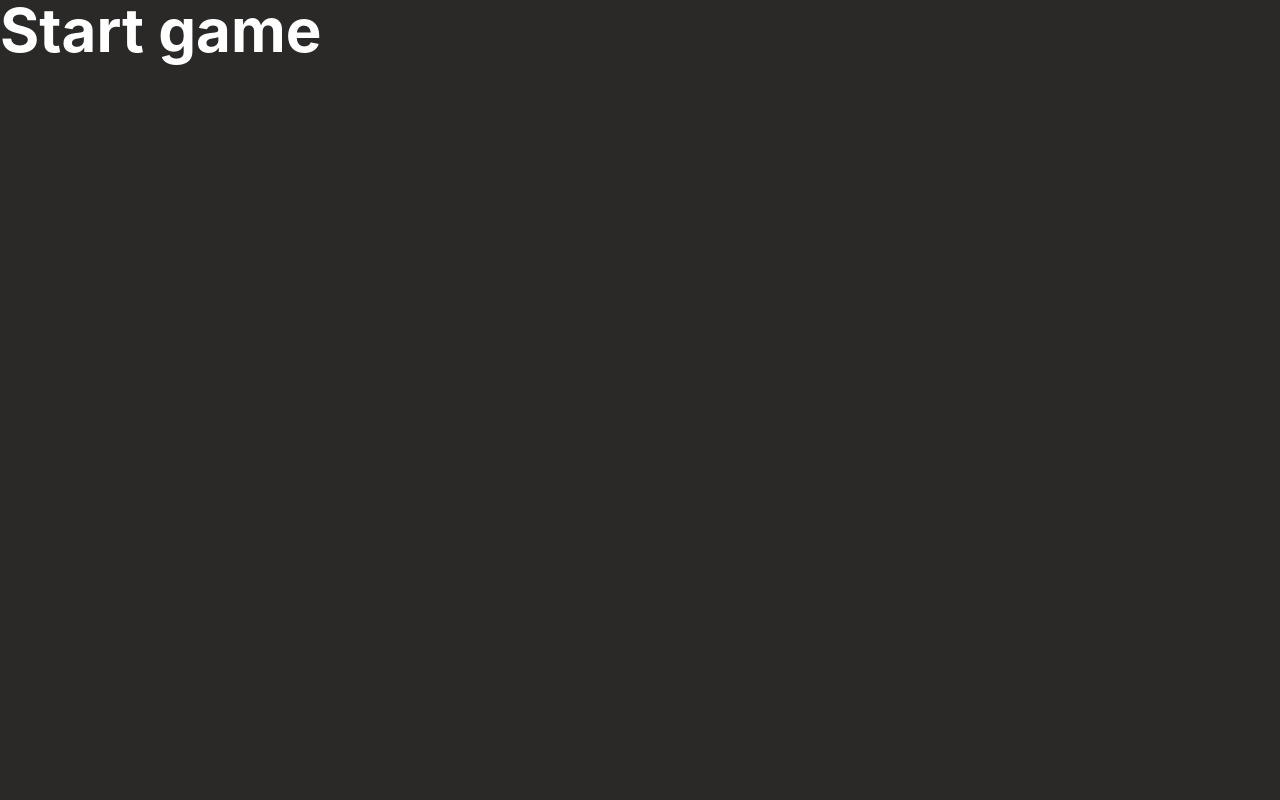
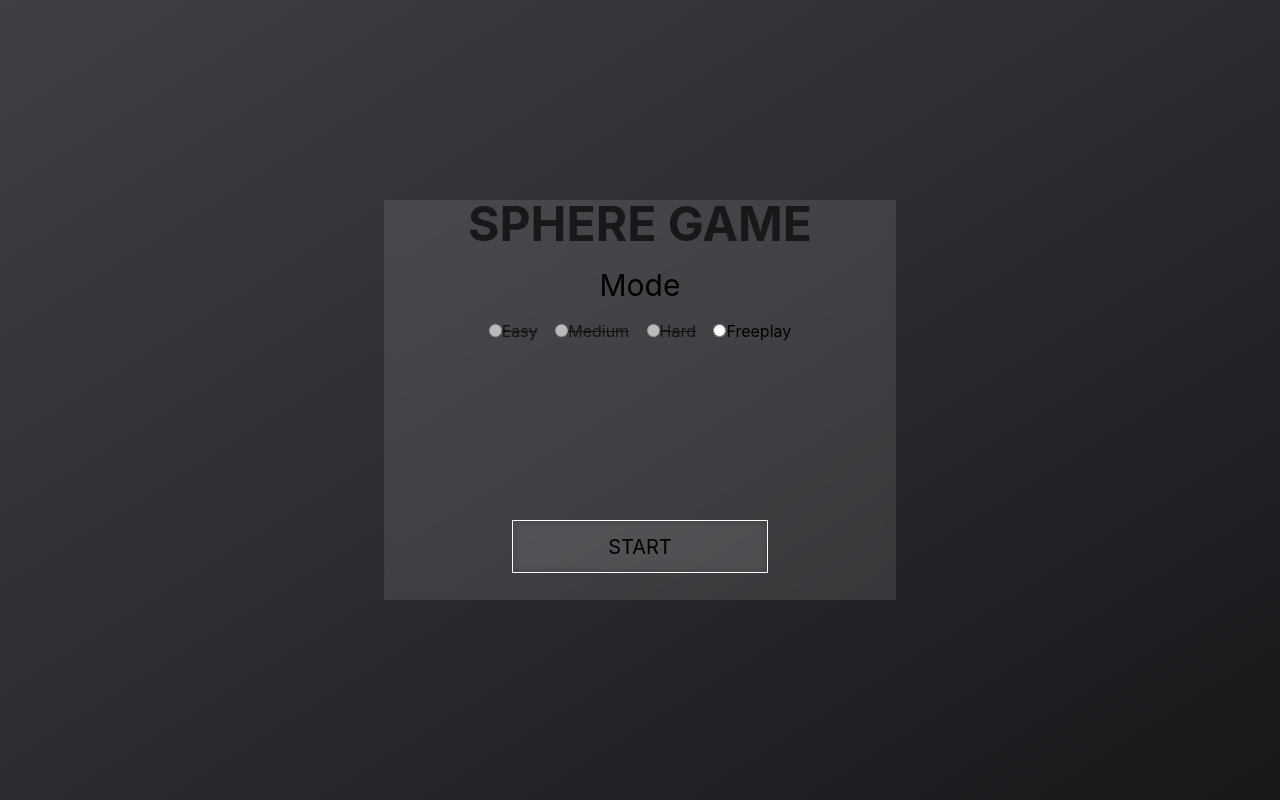
Before and after one commit to aneiqu/aiming-game, a React (Create React App) app: page / in a window 1280 px wide. Built offline with nearby package versions, Linux system fonts and the light colour scheme.

Commit message:
Adding UI

```diff
--- a/public/index.html
+++ b/public/index.html
@@ -1,14 +1,11 @@
-<!DOCTYPE html>
+<!doctype html>
 <html lang="en">
   <head>
     <meta charset="utf-8" />
     <link rel="icon" href="%PUBLIC_URL%/favicon.ico" />
     <meta name="viewport" content="width=device-width, initial-scale=1" />
     <meta name="theme-color" content="#000000" />
-    <meta
-      name="description"
-      content="Web site created using create-react-app"
-    />
+    <meta name="description" content="Sphere game app" />
     <link rel="apple-touch-icon" href="%PUBLIC_URL%/logo192.png" />
     <!--
       manifest.json provides metadata used when your web app is installed on a
@@ -24,7 +21,7 @@
       work correctly both with client-side routing and a non-root public URL.
       Learn how to configure a non-root public URL by running `npm run build`.
     -->
-    <title>React App</title>
+    <title>Sphere game</title>
   </head>
   <body>
     <noscript>You need to enable JavaScript to run this app.</noscript>
--- a/src/App.css
+++ b/src/App.css
@@ -1,9 +1,6 @@
-* {
-  background-color: rgb(43, 41, 40);
-}
 .sphere {
-  height: 60px;
-  width: 60px;
+  height: 75px;
+  width: 75px;
   border-radius: 100%;
   background-color: red;
   position: absolute;
@@ -11,7 +8,7 @@
     top 1s,
     left 1s;
   cursor: pointer;
-  transition-timing-function: ease-in-out;
+  transition-timing-function: linear;
 }
 .hidden {
   visibility: none;
--- a/src/App.js
+++ b/src/App.js
@@ -1,105 +1,106 @@
 import { useEffect, useState } from "react";
 import "./App.css";
+import MainMenu from "./components/MainMenu/MainMenu";
 
 function App() {
-  const [position, setPosition] = useState({ top: 0, left: 0, duration: 0 });
-  const [time, setTime] = useState({ in: 0, out: 0 });
-  const [bestTime, setBestTime] = useState(0);
-  const [speed, setSpeed] = useState(180);
+  // const [position, setPosition] = useState({ top: 0, left: 0, duration: 0 });
+  // const [time, setTime] = useState({ in: 0, out: 0 });
+  // const [bestTime, setBestTime] = useState(0);
+  // const [speed, setSpeed] = useState(180);
 
-  const startGame = (e) => {
-    const element = document.querySelector(".interface");
-    element.classList.toggle("hidden");
-    e.target.classList.toggle("hidden");
-    moveElement();
-  };
+  // const startGame = (e) => {
+  //   const element = document.querySelector(".interface");
+  //   element.classList.toggle("hidden");
+  //   e.target.classList.toggle("hidden");
+  //   moveElement();
+  // };
 
-  const moveElement = () => {
-    const element = document.querySelector(".sphere");
+  // const moveElement = () => {
+  //   const element = document.querySelector(".sphere");
 
-    // possible dimensions minus sphere size
-    const h = window.innerHeight - 60;
-    const w = window.innerWidth - 60;
-    // new position
-    const nh = Math.floor(Math.random() * h);
-    const nw = Math.floor(Math.random() * w);
-    // distance formula
-    const distance = Math.sqrt(
-      (nh - parseInt(element.style.top)) ** 2 +
-        (nw - parseInt(element.style.left)) ** 2
-    );
+  //   // possible dimensions minus sphere size
+  //   const h = window.innerHeight - 60;
+  //   const w = window.innerWidth - 60;
+  //   // new position
+  //   const nh = Math.floor(Math.random() * h);
+  //   const nw = Math.floor(Math.random() * w);
+  //   // distance formula
+  //   const distance = Math.sqrt(
+  //     (nh - parseInt(element.style.top)) ** 2 +
+  //       (nw - parseInt(element.style.left)) ** 2
+  //   );
 
-    // distance / px multplied by 1000 to make it px/s
-    const duration = (distance / +element.getAttribute("speed")) * 1000;
+  //   // distance / px multplied by 1000 to make it px/s
+  //   const duration = (distance / +element.getAttribute("speed")) * 1000;
 
-    setPosition({
-      top: nh,
-      left: nw,
-      duration: duration,
-    });
-  };
+  //   setPosition({
+  //     top: nh,
+  //     left: nw,
+  //     duration: duration,
+  //   });
+  // };
 
-  const handleAnimationEnd = () => {
-    moveElement();
-  };
+  // const handleAnimationEnd = () => {
+  //   moveElement();
+  // };
 
-  // replaying on trasition end
-  useEffect(() => {
-    const element = document.querySelector(".sphere");
-    element.addEventListener("transitionend", handleAnimationEnd);
-    return () => {
-      element.removeEventListener("transitionend", handleAnimationEnd);
-    };
-  }, []);
+  // // replaying on trasition end
+  // useEffect(() => {
+  //   const element = document.querySelector(".sphere");
+  //   element.addEventListener("transitionend", handleAnimationEnd);
+  //   return () => {
+  //     element.removeEventListener("transitionend", handleAnimationEnd);
+  //   };
+  // }, []);
 
-  // Updating best time
-  useEffect(() => {
-    if (time.out < time.in) return;
-    const currentTime = ((time.out - time.in) / 1000).toFixed(2);
-    currentTime > bestTime ? setBestTime(currentTime) : setBestTime(bestTime);
-  }, [time]);
+  // // Updating best time
+  // useEffect(() => {
+  //   if (time.out < time.in) return;
+  //   const currentTime = ((time.out - time.in) / 1000).toFixed(2);
+  //   currentTime > bestTime ? setBestTime(currentTime) : setBestTime(bestTime);
+  // }, [time]);
 
-  const handleMouseInteract = (e) => {
-    e.type === "mouseenter"
-      ? setTime((prev) => {
-          return {
-            in: e.timeStamp,
-            out: prev.out,
-          };
-        })
-      : setTime((prev) => {
-          return {
-            in: prev.in,
-            out: e.timeStamp,
-          };
-        });
-  };
+  // const handleMouseInteract = (e) => {
+  //   e.type === "mouseenter"
+  //     ? setTime((prev) => {
+  //         return {
+  //           in: e.timeStamp,
+  //           out: prev.out,
+  //         };
+  //       })
+  //     : setTime((prev) => {
+  //         return {
+  //           in: prev.in,
+  //           out: e.timeStamp,
+  //         };
+  //       });
+  // };
 
-  useEffect(() => {
-    const element = document.querySelector(".sphere");
-    element.addEventListener("mouseenter", handleMouseInteract);
-    return () => {
-      element.removeEventListener("mouseenter", handleMouseInteract);
-    };
-  }, []);
-  useEffect(() => {
-    const element = document.querySelector(".sphere");
-    element.addEventListener("mouseleave", handleMouseInteract);
-    return () => {
-      element.removeEventListener("mouseleave", handleMouseInteract);
-    };
-  }, []);
+  // useEffect(() => {
+  //   const element = document.querySelector(".sphere");
+  //   element.addEventListener("mouseenter", handleMouseInteract);
+  //   return () => {
+  //     element.removeEventListener("mouseenter", handleMouseInteract);
+  //   };
+  // }, []);
+  // useEffect(() => {
+  //   const element = document.querySelector(".sphere");
+  //   element.addEventListener("mouseleave", handleMouseInteract);
+  //   return () => {
+  //     element.removeEventListener("mouseleave", handleMouseInteract);
+  //   };
+  // }, []);
 
-  const handleSpeedUpdate = (e) => {
-    e.preventDefault();
-    +e.target[0].value <= 100
-      ? alert("Minimum speed is 100px/s!")
-      : setSpeed(+e.target[0].value);
-  };
+  // const handleSpeedUpdate = (e) => {
+  //   e.preventDefault();
+  //   +e.target[0].value <= 100
+  //     ? alert("Minimum speed is 100px/s!")
+  //     : setSpeed(+e.target[0].value);
+  // };
 
   return (
-    <div>
-      <div className={` interface hidden`}>
+    <div className='w-screen h-screen bg-gradient-to-br from-zinc-700 to-zinc-900'>
+      {/* <div className={` interface hidden`}>
         <div className='text-white text-3xl font-bold w-fit ml-2'>
           Current best time= {bestTime}s
         </div>
@@ -131,7 +132,8 @@ function App() {
         onClick={(e) => startGame(e)}
       >
         Start game
-      </div>
+      </div> */}
+      <MainMenu />
     </div>
   );
 }
--- /dev/null
+++ b/src/components/MainMenu/MainMenu.jsx
@@ -0,0 +1,70 @@
+import { useEffect, useState } from "react";
+import RadioInput from "../re-usable/RadioInput";
+
+export default function MainMenu() {
+  const [mode, setMode] = useState();
+
+  useEffect(() => {
+    console.log(mode);
+  }, [mode]);
+  return (
+    <div className='absolue h-screen w-screen flex justify-center items-center'>
+      <div className='w-2/5 h-2/4 bg-white/10 backdrop-blur-sm'>
+        <section className='w-full h-1/6 bg-transparent'>
+          <div className='uppercase text-5xl text-center font-bold text-zinc-900 bg-transparent'>
+            Sphere Game
+          </div>
+        </section>
+        <section className='w-full h-3/5 bg-transparent'>
+          <div className='w-full h-min mb-4 flex justify-center'>
+            <div className='text-3xl'>Mode</div>
+          </div>
+          <div className='flex justify-around mx-24'>
+            <div>
+              <RadioInput
+                name='mode'
+                id='easy'
+                label={"Easy"}
+                updateData={setMode}
+                disabled={true}
+              />
+            </div>
+            <div>
+              <RadioInput
+                name='mode'
+                id='medium'
+                label={"Medium"}
+                updateData={setMode}
+                disabled={true}
+              />
+            </div>
+            <div>
+              <RadioInput
+                name='mode'
+                id='hard'
+                label={"Hard"}
+                updateData={setMode}
+                disabled={true}
+              />
+            </div>
+            <div>
+              <RadioInput
+                name='mode'
+                id='freeplay'
+                label={"Freeplay"}
+                updateData={setMode}
+              />
+            </div>
+          </div>
+        </section>
+        <section className='w-full h-1/5 bg-transparent'>
+          <div className='h-full w-full flex items-center justify-center'>
+            <button className='h-2/3 w-1/2 text-xl backdrop-blur-sm hover:bg-zinc-700 border border-white duration-500'>
+              START
+            </button>
+          </div>
+        </section>
+      </div>
+    </div>
+  );
+}
--- /dev/null
+++ b/src/components/re-usable/RadioInput.jsx
@@ -0,0 +1,23 @@
+export default function RadioInput({ name, id, label, updateData, disabled }) {
+  return (
+    <>
+      <input
+        onChange={() => updateData(id)}
+        type='radio'
+        name={name}
+        id={id}
+        disabled={disabled}
+      ></input>
+      {label ? (
+        <label
+          className={`select-none ${disabled ? "opacity-70 line-through" : ""}`}
+          for={id}
+        >
+          {label}
+        </label>
+      ) : (
+        ""
+      )}
+    </>
+  );
+}
```
